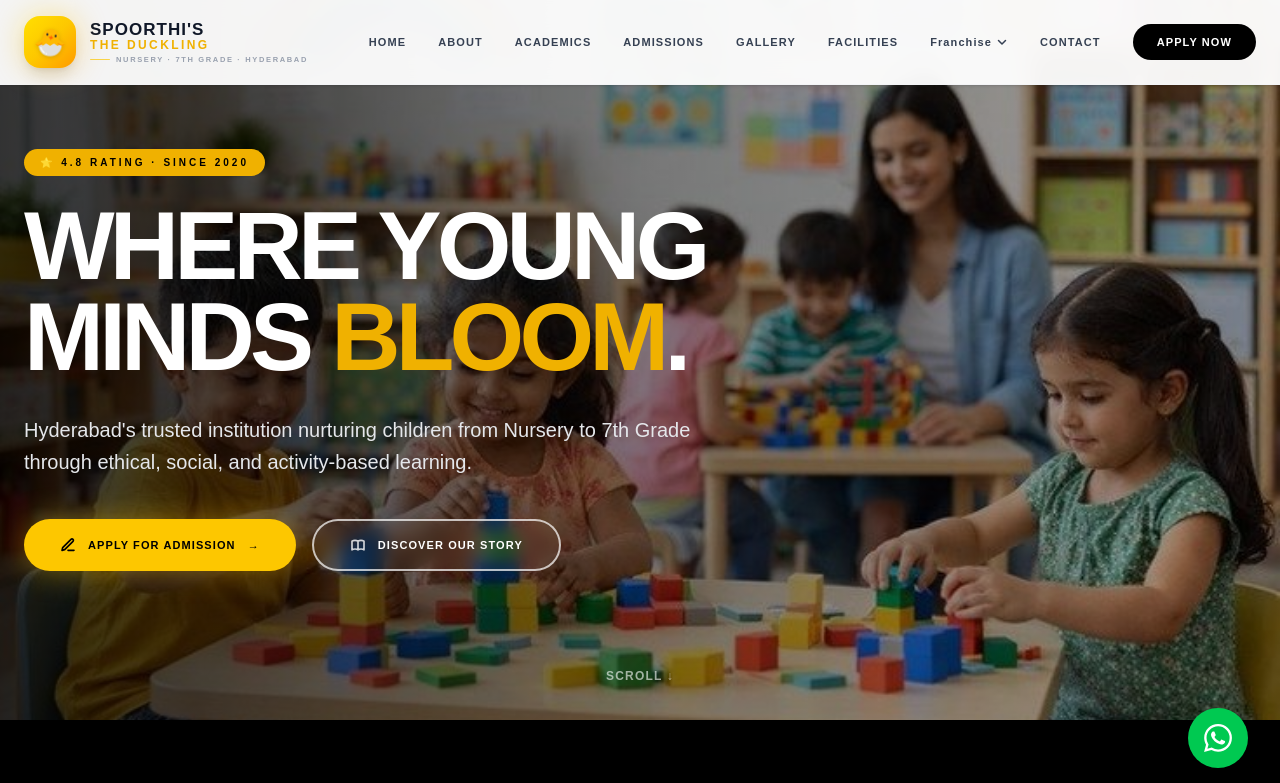
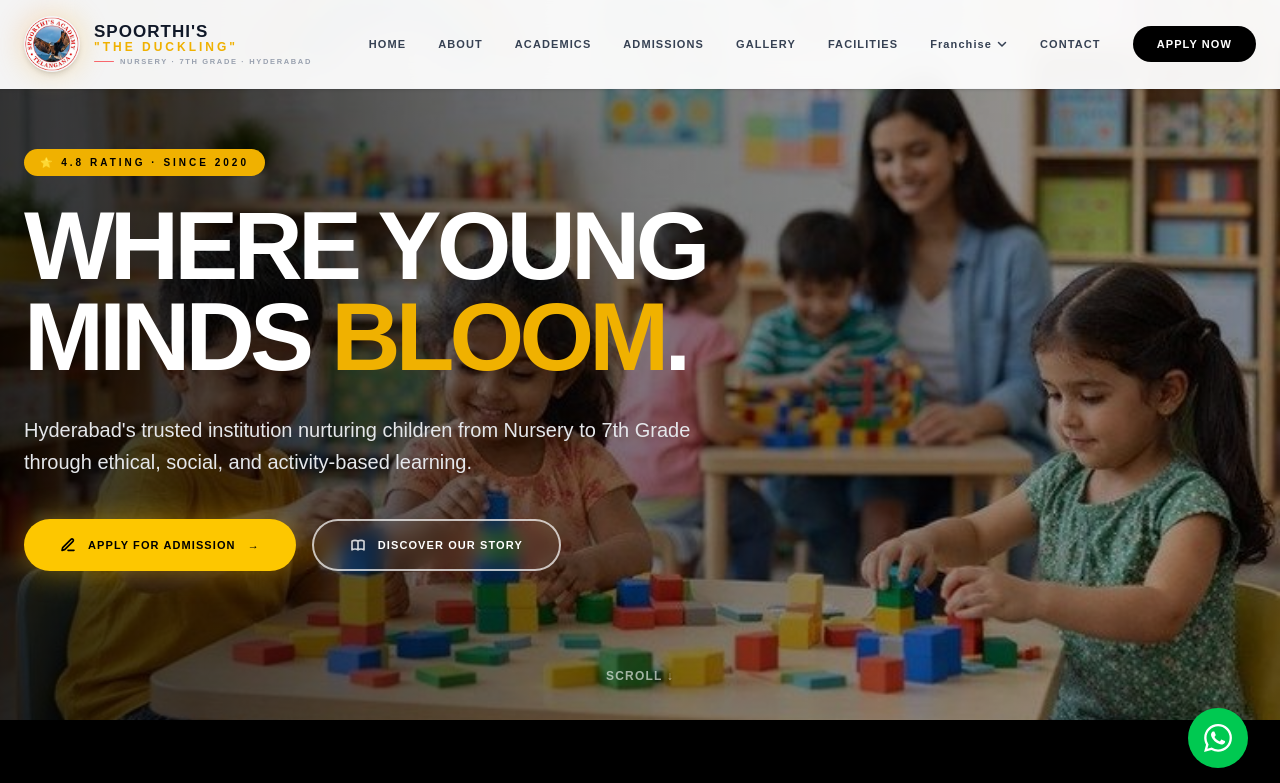
Before and after one commit to nadapanabhargavsai-creator/spoorthi-s-demo, a Next.js app: page / in a window 1280 px wide. Shown: the top 783 px of the page. Built offline with nearby package versions, Linux system fonts and the light colour scheme.

Commit message:
changed buttons

```diff
--- a/components/Footer.tsx
+++ b/components/Footer.tsx
@@ -11,15 +11,15 @@ export default function Footer() {
           {/* BRAND */}
           <div className="md:col-span-2">
             <div className="flex items-center gap-3 mb-6">
-              <div className="bg-yellow-400 text-black w-12 h-12 flex items-center justify-center rounded-lg font-black text-2xl">
-                S
+              <div className="w-12 h-12 flex items-center justify-center rounded-full bg-white overflow-hidden shadow-sm border border-gray-800">
+                <img src="/logo.png" alt="Spoorthi's Academy Telangana Logo" className="w-full h-full object-cover" />
               </div>
               <div>
                 <h3 className="text-xl font-black uppercase tracking-tight">
-                  Spoorthi's <span className="text-yellow-500">The Duckling</span>
+                  Spoorthi's <span className="text-red-500">Academy</span>
                 </h3>
                 <p className="text-[9px] font-bold text-gray-400 uppercase tracking-widest">
-                  స్పూర్తిస్ ద దుక్లింగ్
+                  స్పూర్తిస్ అకాడమీ
                 </p>
               </div>
             </div>
@@ -69,7 +69,7 @@ export default function Footer() {
 
         {/* BOTTOM BAR */}
         <div className="pt-8 border-t border-white/10 flex flex-col md:flex-row justify-between items-center gap-4 text-xs text-gray-500">
-          <p>© {new Date().getFullYear()} Spoorthi's The Duckling. All rights reserved.</p>
+          <p>© {new Date().getFullYear()} Spoorthi's Academy. All rights reserved.</p>
           <div className="flex gap-6">
             <Link href="/privacy" className="hover:text-white">Privacy Policy</Link>
             <Link href="/terms" className="hover:text-white">Terms & Conditions</Link>
--- a/components/Navbar.tsx
+++ b/components/Navbar.tsx
@@ -16,12 +16,12 @@ export default function Navbar() {
         <Link href="/" className="flex items-center gap-3.5 group">
 
           {/* Emblem badge */}
-          <div className="relative w-13 h-13 shrink-0">
+          <div className="relative w-14 h-14 shrink-0">
             {/* pulsing glow */}
-            <div className="absolute inset-0 rounded-2xl bg-gradient-to-br from-yellow-300 to-amber-500 opacity-40 blur-lg group-hover:opacity-80 group-hover:scale-110 transition-all duration-400" />
+            <div className="absolute inset-0 rounded-full bg-gradient-to-br from-red-500 via-yellow-500 to-amber-500 opacity-30 blur-lg group-hover:opacity-75 group-hover:scale-110 transition-all duration-400" />
             {/* badge */}
-            <div className="relative w-13 h-13 rounded-2xl bg-gradient-to-br from-yellow-300 via-yellow-400 to-amber-500 flex items-center justify-center shadow-lg group-hover:scale-[1.08] transition-transform duration-300">
-              <span className="text-[26px] leading-none select-none drop-shadow-sm">🐣</span>
+            <div className="relative w-14 h-14 rounded-full bg-white flex items-center justify-center shadow-md border border-gray-100 group-hover:scale-[1.08] transition-transform duration-300 overflow-hidden">
+              <img src="/logo.png" alt="Spoorthi's Academy Telangana" className="w-full h-full object-cover" />
             </div>
           </div>
 
@@ -31,13 +31,13 @@ export default function Navbar() {
             <span className="text-[17px] font-black uppercase tracking-[0.06em] text-gray-900 group-hover:text-black transition-colors duration-200">
               SPOORTHI'S
             </span>
-            {/* Line 2: THE DUCKLING */}
-            <span className="text-[12px] font-black uppercase tracking-[0.2em] text-yellow-500 mt-[1px]">
-              THE DUCKLING
+            {/* Line 2: "THE DUCKLING" */}
+            <span className="text-[12px] font-black uppercase tracking-[0.25em] text-yellow-500 mt-[1px]">
+              "THE DUCKLING"
             </span>
             {/* Line 3: tagline */}
             <div className="flex items-center gap-1.5 mt-[5px]">
-              <span className="h-px w-5 bg-yellow-400/70 rounded-full" />
+              <span className="h-px w-5 bg-red-500/70 rounded-full" />
               <span className="text-[7.5px] font-semibold text-gray-400 uppercase tracking-[0.22em]">
                 Nursery · 7th Grade · Hyderabad
               </span>
```
Also changed, not shown: public/logo.png (added).
